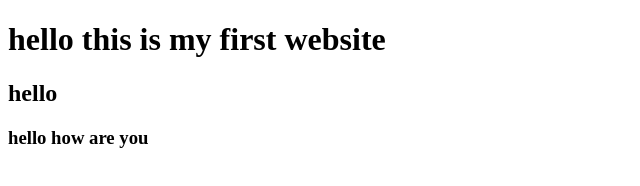
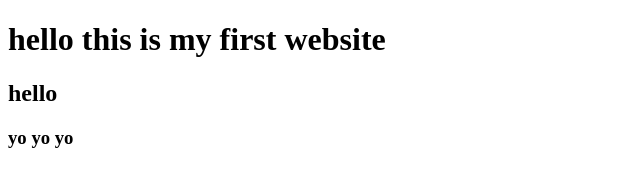
Before and after one commit to imeth2023/imeth2023.github.io, a plain HTML site: page index.html in a window 1280 px wide. Shown: the full height of the page, 0-640 px from the left. Drawn offline with Linux system fonts and the light colour scheme.

Commit message:
Update index.html

```diff
--- a/index.html
+++ b/index.html
@@ -15,6 +15,6 @@
 
     <h1>hello this is my first website</h1>
     <h2>hello</h2>
-    <h3>hello how are you</h3>
+    <h3> yo yo yo</h3>
 </body>
 </html>
```
